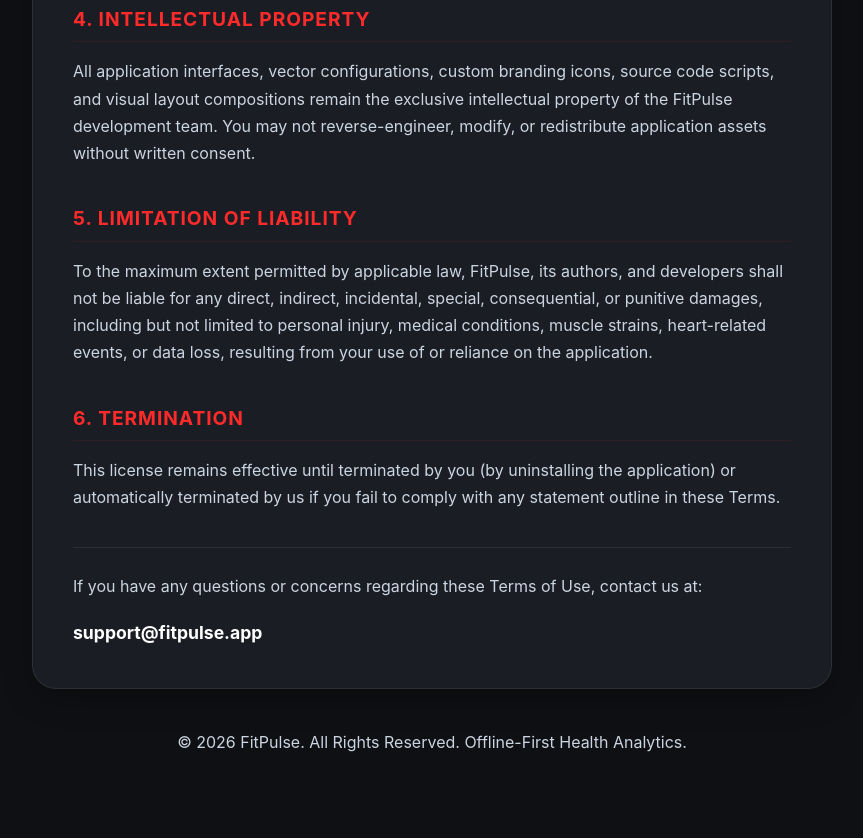
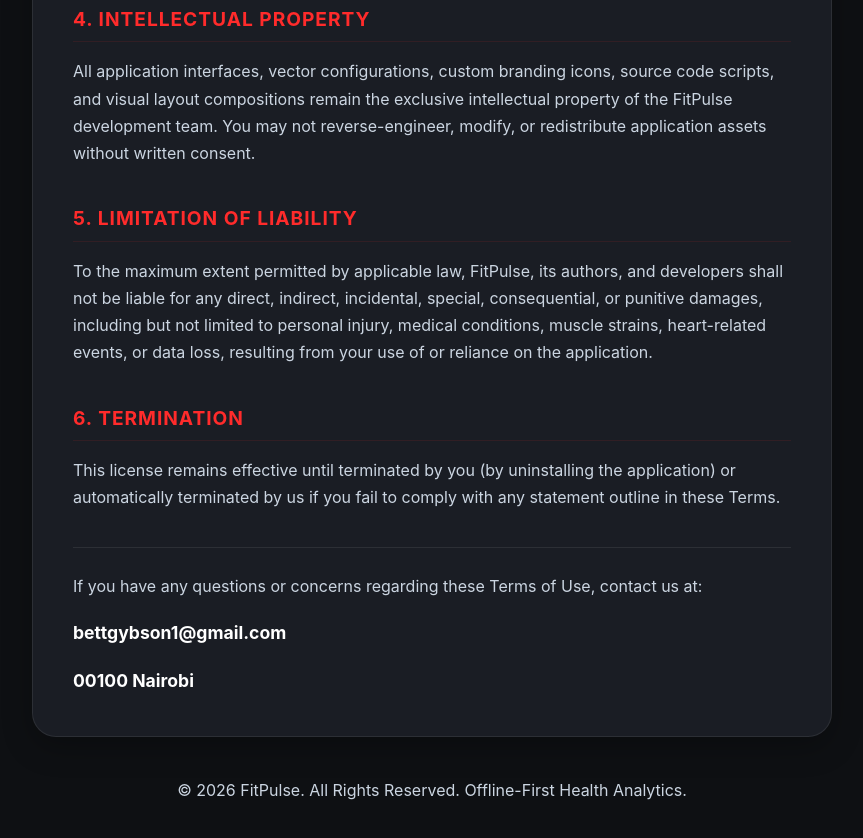
Before and after one commit to gybsonbett1/gybsonbett1.github.io, a plain HTML site: page com.fitpulse/terms.html in a window 1280 px wide. Shown: the part 1382-2220 px from the top of the page, without its empty margins (208-1071 px from the left). Before the commit the page ends 2178 px from the top, so only its background shows below. Drawn offline with Linux system fonts and the light colour scheme.

Commit message:
Update contact email and address in terms.html

```diff
--- a/com.fitpulse/terms.html
+++ b/com.fitpulse/terms.html
@@ -259,7 +259,8 @@
 
             <section style="border-top: 1px solid var(--border-color); padding-top: 25px;">
                 <p>If you have any questions or concerns regarding these Terms of Use, contact us at:</p>
-                <p style="font-weight: bold; color: #FFFFFF; font-size: 1.1rem; margin-top: 8px;">support@fitpulse.app</p>
+                <p style="font-weight: bold; color: #FFFFFF; font-size: 1.1rem; margin-top: 8px;">bettgybson1@gmail.com</p>
+                 <p style="font-weight: bold; color: #FFFFFF; font-size: 1.1rem; margin-top: 8px;">00100 Nairobi</p>
             </section>
         </main>
 
```
